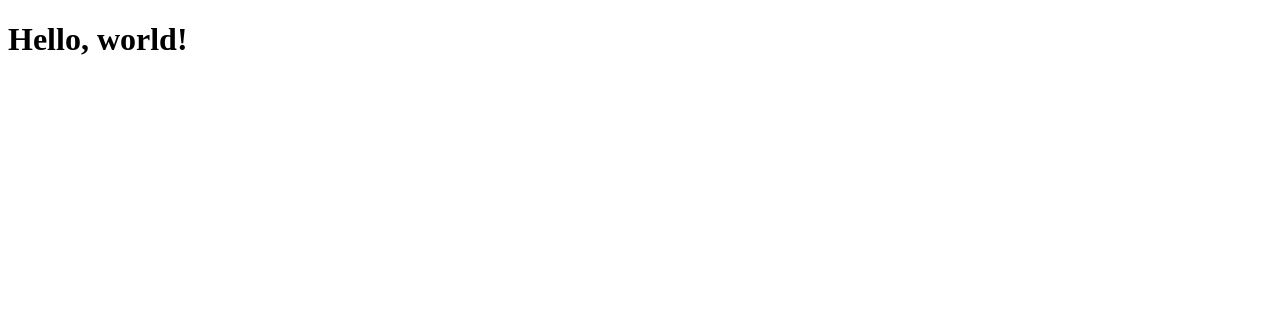
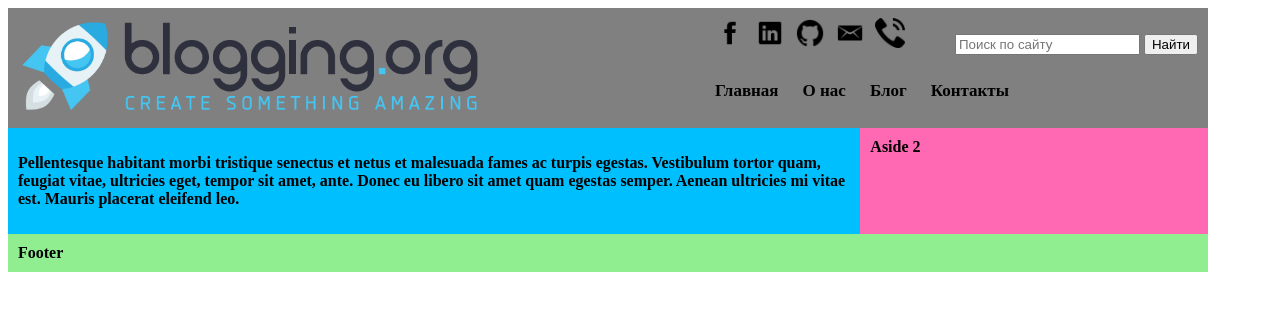
Before and after one commit to yan1998/bsa2018-HTML, a plain HTML site: page index.html in a window 1280 px wide. Drawn offline with Linux system fonts and the light colour scheme.

Commit message:
add header

```diff
--- /dev/null
+++ b/css/style.css
@@ -0,0 +1,77 @@
+body{
+	max-width: 1200px;
+}
+ .wrapper {
+  display: flex;
+  flex-flow: row wrap;
+  font-weight: bold;
+
+}
+.wrapper > * {
+  padding: 10px;
+  flex: 1 100%;
+}
+header {
+	display: flex;
+  	background: gray;
+  	flex-grow: 3;
+  	justify-content: space-between;
+}
+#logo{
+	height: 100px;
+	justify-content: flex-start;
+}
+#icons-wrapper{
+	display: flex;
+}
+.icons{
+	height: 30px;
+	margin-left:10px;
+}
+.icons:hover{
+	opacity:0.2;
+}
+.search{
+	margin-left: 50px;
+}
+.nav{
+	margin-top:10px;
+}
+.nav-element{
+	cursor: pointer;
+	font-size: 17px;
+	padding: 10px 10px 10px 10px;
+}
+.nav-element:hover{
+	background-color:silver;
+}
+.footer {
+  background: lightgreen;
+}
+
+.main {
+  text-align: left;
+  background: deepskyblue;
+}
+
+.aside-2 {
+  background: hotpink;
+}
+@media(max-width: 987px) {
+  	.icons{
+  		display: none;
+  	}
+  	.nav-element{
+  		display:none;
+  	}
+}
+@media all and (min-width: 600px) {
+  .aside { flex: 1 auto; }
+}
+
+@media all and (min-width: 800px) {
+  .main    { flex: 3 0px; }
+  .main    { order: 1; }
+  .aside-2 { order: 2; }
+  .footer  { order: 3; }
+}
--- a/index.html
+++ b/index.html
@@ -2,8 +2,37 @@
 <html>
 <head>
 	<title>Page</title>
+	<link rel="stylesheet" type="text/css" href="css/style.css">
 </head>
 <body>
-	<h1>Hello, world!</h1>
+	<div class="wrapper">
+  		<header class="header">
+  			<img id="logo" src="img/logo.png">
+  			<div>
+	  			<div id="icons-wrapper">
+				  	<a href="https://www.facebook.com/gorshkov.yan" target="_BLANK"><img class='icons' src="img/icons/social-facebook.png" alt="Facebook link"></a>
+				    <a href="https://www.linkedin.com/in/yan-gorshkov-898325137/" target="_BLANK"><img class='icons' src="img/icons/social-linkedin.png" alt="LinkedIn link"></a>
+				    <a href="https://github.com/yan1998/" target="_BLANK"><img class='icons' src="img/icons/social-github.png" alt="GitHub link"></a>
+				    <a href="mailto:gorshkov.yan1998@gmail.com"><img class='icons' src="img/icons/email.png" alt="Email"></a>
+				    <a href="tel:+38050782299"><img class='icons' src="img/icons/android-call.png" alt="Phone number"></a>
+				    <form class="search">
+						<p><input type="search" name="q" placeholder="Поиск по сайту">
+						<input type="submit" value="Найти"></p>
+					</form>
+				</div>
+				<div class="nav">
+					<a class="nav-element">Главная</a>
+					<a class="nav-element">О нас</a>
+					<a class="nav-element">Блог</a>
+					<a class="nav-element">Контакты</a>
+				</div>
+			</div>
+  		</header>
+  		<main class="main">
+    		<p>Pellentesque habitant morbi tristique senectus et netus et malesuada fames ac turpis egestas. Vestibulum tortor quam, feugiat vitae, ultricies eget, tempor sit amet, ante. Donec eu libero sit amet quam egestas semper. Aenean ultricies mi vitae est. Mauris placerat eleifend leo.</p>
+  		</main>
+ 		<aside class="aside aside-2">Aside 2</aside>
+  		<footer class="footer">Footer</footer>
+	</div>
 </body>
 </html>
```
Also changed, not shown: img/icons/android-call.png (added), img/icons/email.png (added), img/icons/social-facebook.png (added), img/icons/social-github.png (added), img/icons/social-linkedin.png (added), img/logo.png (added).
